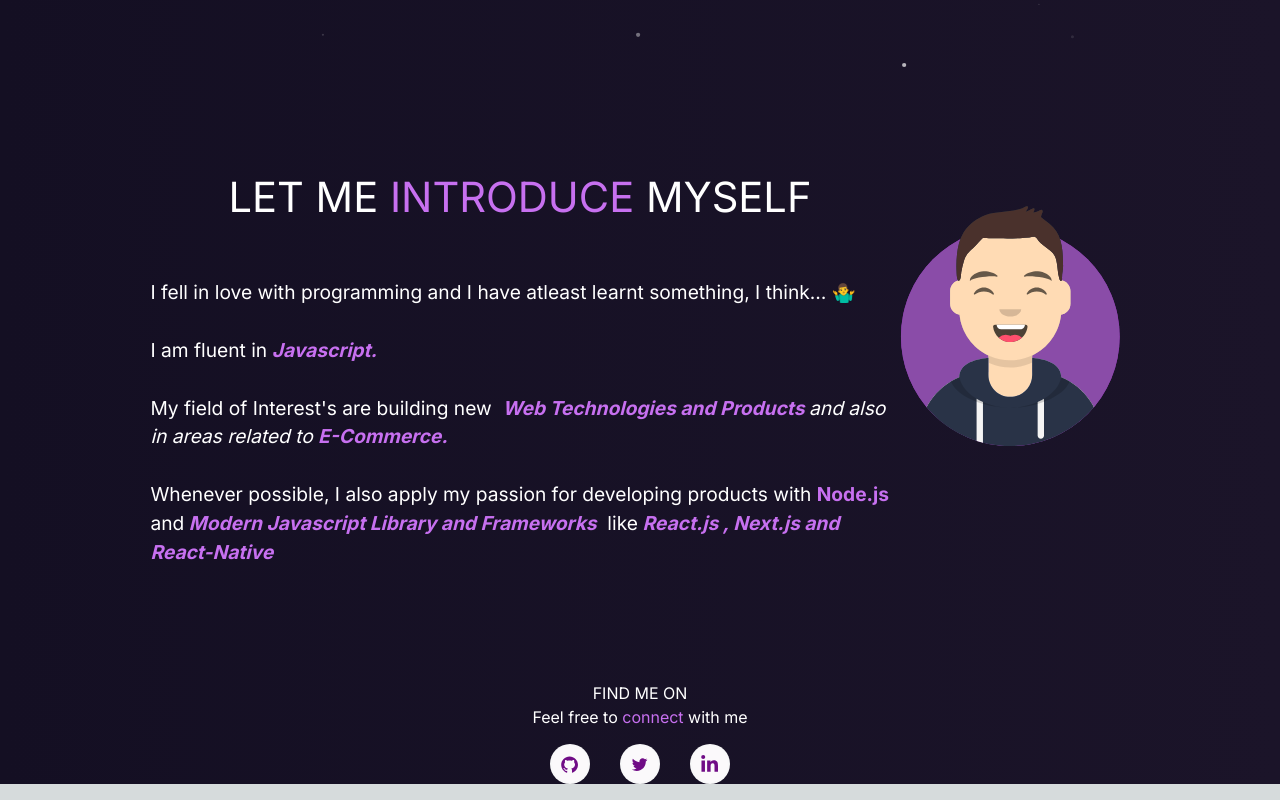
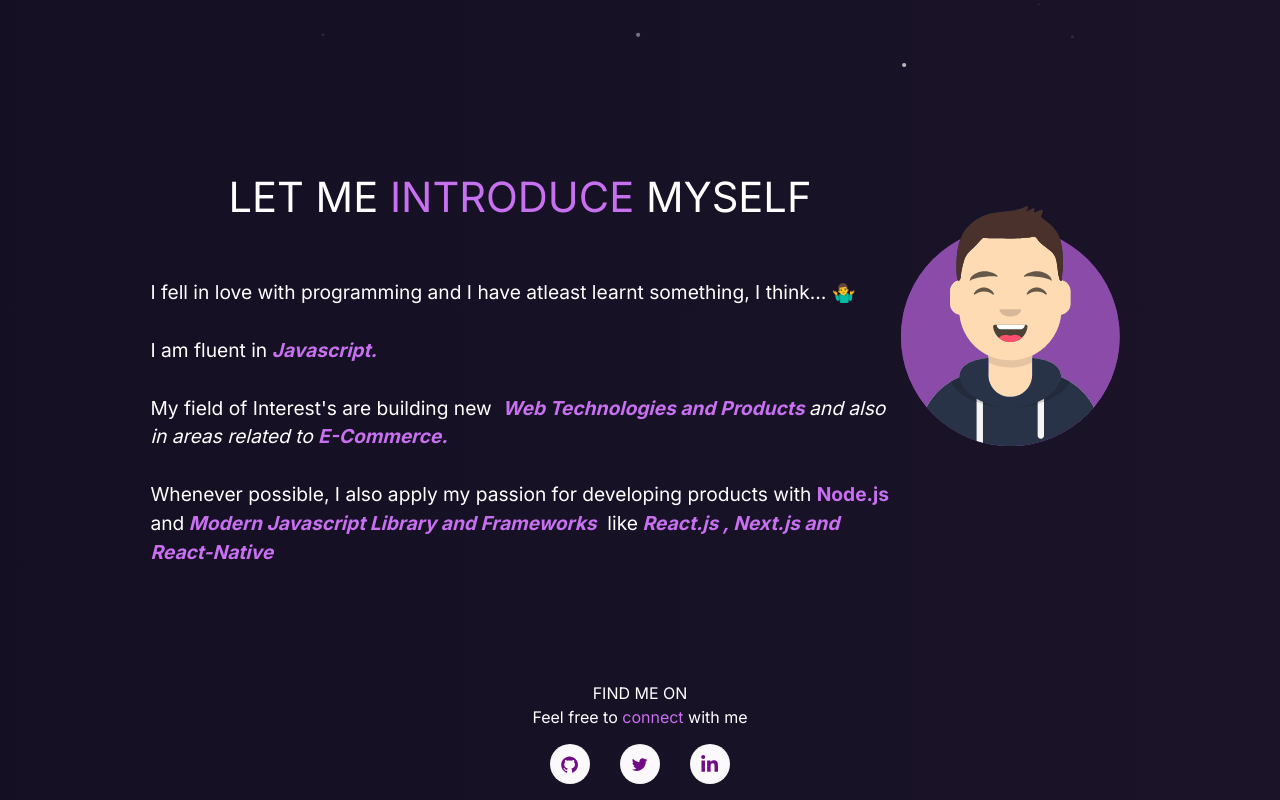
Before and after one commit to purellarohith/newwebsite_nextjs, a Next.js app: page / in a window 1280 px wide. Shown: the part 710-1510 px from the top of the page. Built offline with nearby package versions, Linux system fonts and the light colour scheme.

Commit message:
bottom padding added

```diff
--- a/src/app/page.tsx
+++ b/src/app/page.tsx
@@ -104,7 +104,7 @@
           <div>
           </div>
         </section>
-        <section className={`${styles['home-about-social']} z-40`}>
+        <section className={`${styles['home-about-social']} pb-4`}>
           <h1>FIND ME ON</h1>
           <p>
             Feel free to <span className={styles['purple']}>connect </span>with me
@@ -140,16 +140,6 @@
                 <FaLinkedinIn />
               </Link>
             </li>
-            {/* <li className={styles["social-icons"]}>
-              <a
-                href="https://www.instagram.com/i__am_rohit8"
-                target="_blank"
-                rel="noreferrer"
-                className={`${styles['icon-colour']}  ${styles['home-social-icons']}`}
-              >
-                <AiFillInstagram />
-              </a>
-            </li> */}
           </ul>
         </section>
       </div>
```
